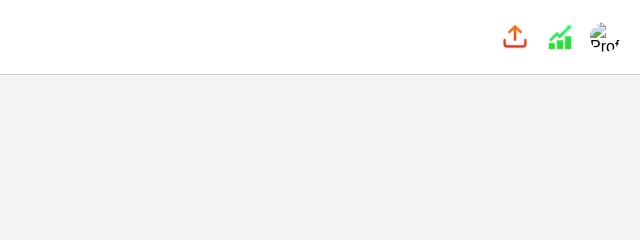
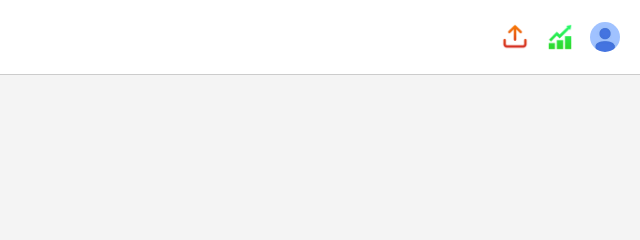
Before and after one commit to StatWarsLol/stat-tube, a plain HTML site: page index.html in a window 1280 px wide. Shown: the top 240 px of the page, 640-1280 px from the left. Drawn offline with nearby package versions, Linux system fonts and the light colour scheme.

Commit message:
deafult pfp fix 2

```diff
--- a/index.html
+++ b/index.html
@@ -234,7 +234,7 @@
         <div class="icon-container">
             <img src="upload_symbol_thing.png" alt="Upload">
             <img src="graphs_lol.png" alt="Statistics" id="graphIcon" onclick="showStudio()">
-            <img id="profilePic" class="profile-pic" src="deafault_pfp.jfif" alt="Profile Picture" onclick="openSignInModal()">
+            <img id="profilePic" class="profile-pic" src="deafult pfp.jfif" alt="Profile Picture" onclick="openSignInModal()">
         </div>
     </div>
 
```
